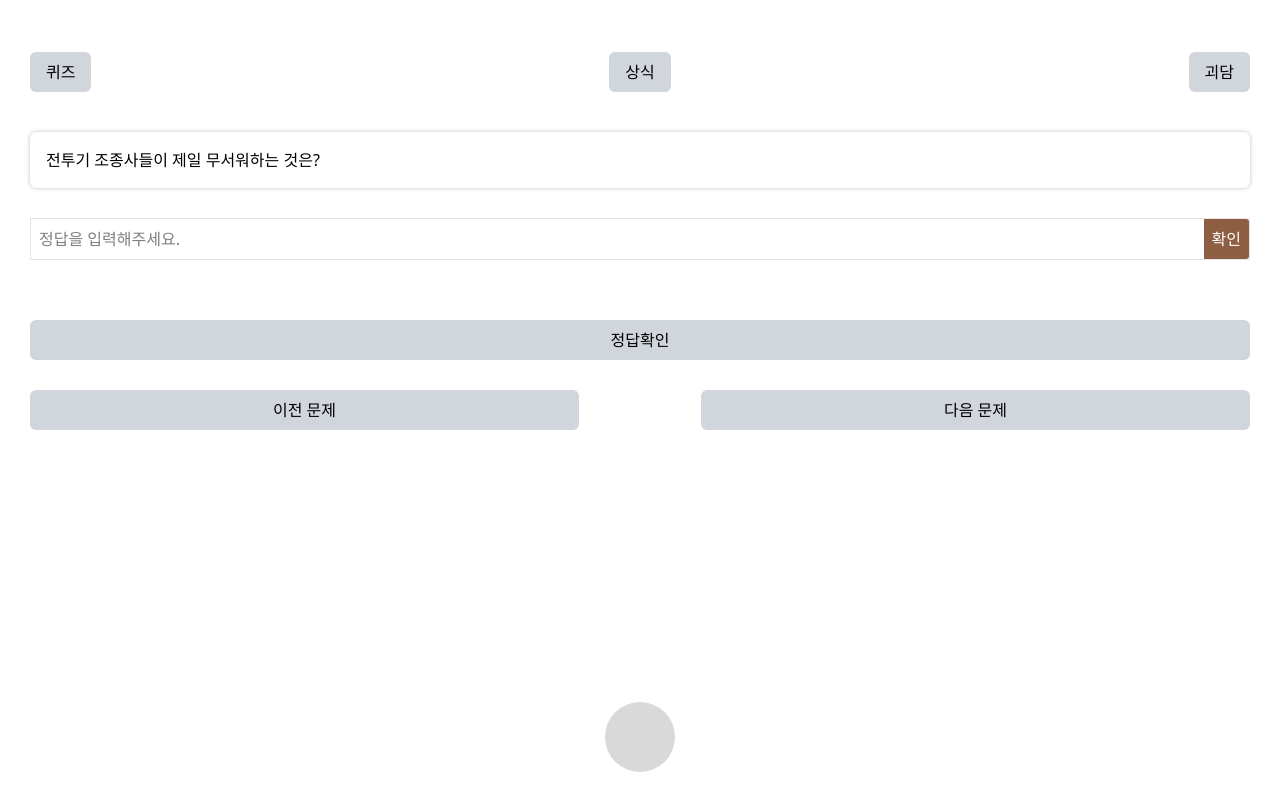
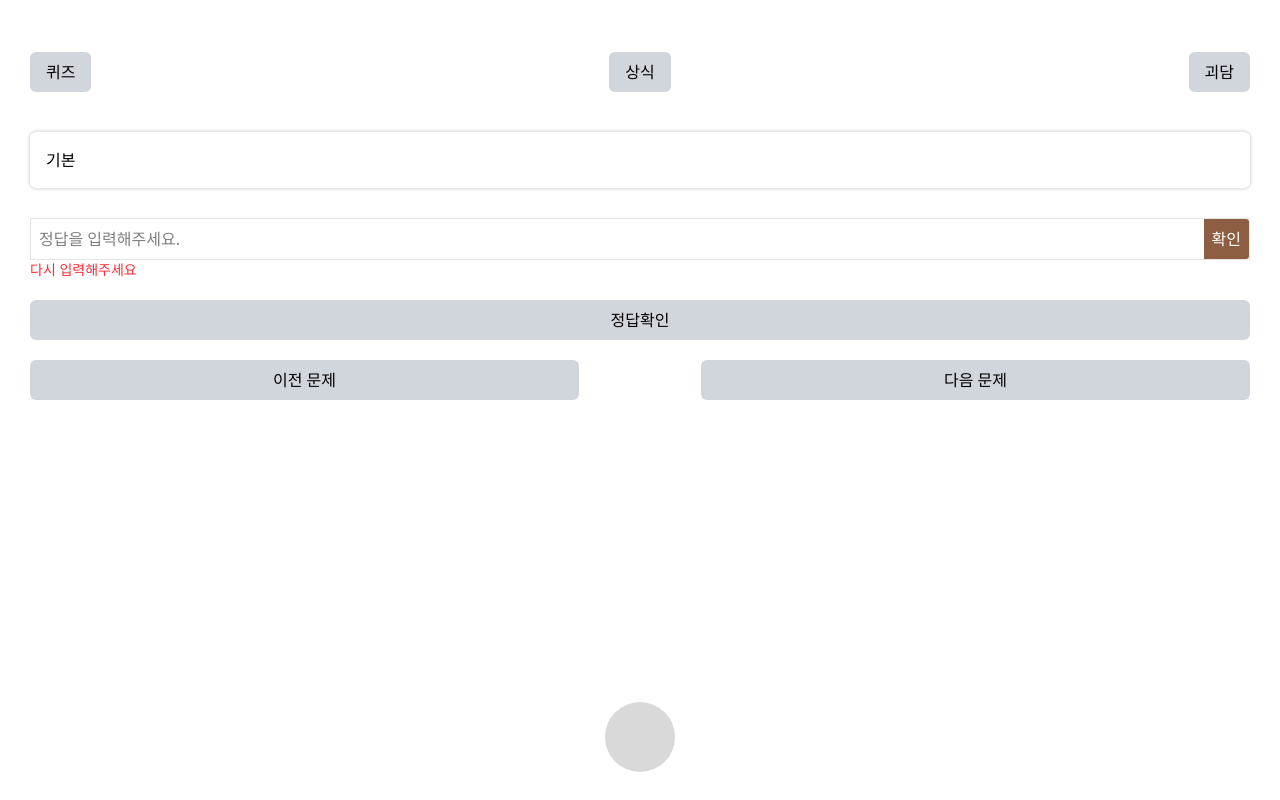
Before and after one commit to kdt-ful-class-three-group/poop, a React (Vite) app in the folder client/: page /Quiz in a window 1280 px wide. Built offline with nearby package versions, Linux system fonts and the light colour scheme.

Commit message:
컴포넌트 적용

```diff
--- a/client/src/pages/Quiz.jsx
+++ b/client/src/pages/Quiz.jsx
@@ -7,32 +7,11 @@ function Quiz() {
 
   //quiz에 지정하기
 
+
   return (
     <div className="w-full">
-      <div className="shadow-[0px_0px_4px_rgba(0,0,0,0.25)] rounded-[6px]  mb-[30px] p-4">
-        <p>전투기 조종사들이 제일 무서워하는 것은?</p>
-      </div>
-      <div className="border-[1px] flex border-[#D9D9D9]/70  mb-[60px] ">
-        <input
-          className="w-full outline-none p-2"
-          type="text"
-          placeholder="정답을 입력해주세요."
-        />
-        <button className="bg-[#8E5E43] border-[#8E5E43] p-2 rounded-[0px_3px_3px_0px] text-white whitespace-nowrap">
-          확인
-        </button>
-      </div>
-      <div className="flex justify-center bg-gray-300 px-4 py-2 rounded-md mb-[30px] hover:bg-gray-400">
-        <button>정답확인</button>
-      </div>
-      <div className="flex justify-between">
-        <button className="bg-gray-300 w-[45%] px-4 py-2 rounded-md hover:bg-gray-400">
-          이전 문제
-        </button>
-        <button className="bg-gray-300 w-[45%] px-4 py-2 rounded-md hover:bg-gray-400">
-          다음 문제
-        </button>
-      </div>
+      <QuizCard quizData={{qui_id:0,question:'기본'}}/>
+      <QuizButton nextBtn={()=>console.log('다음문제')} prevBtn={()=>console.log('이전문제')}/>
     </div>
   );
 }
```
